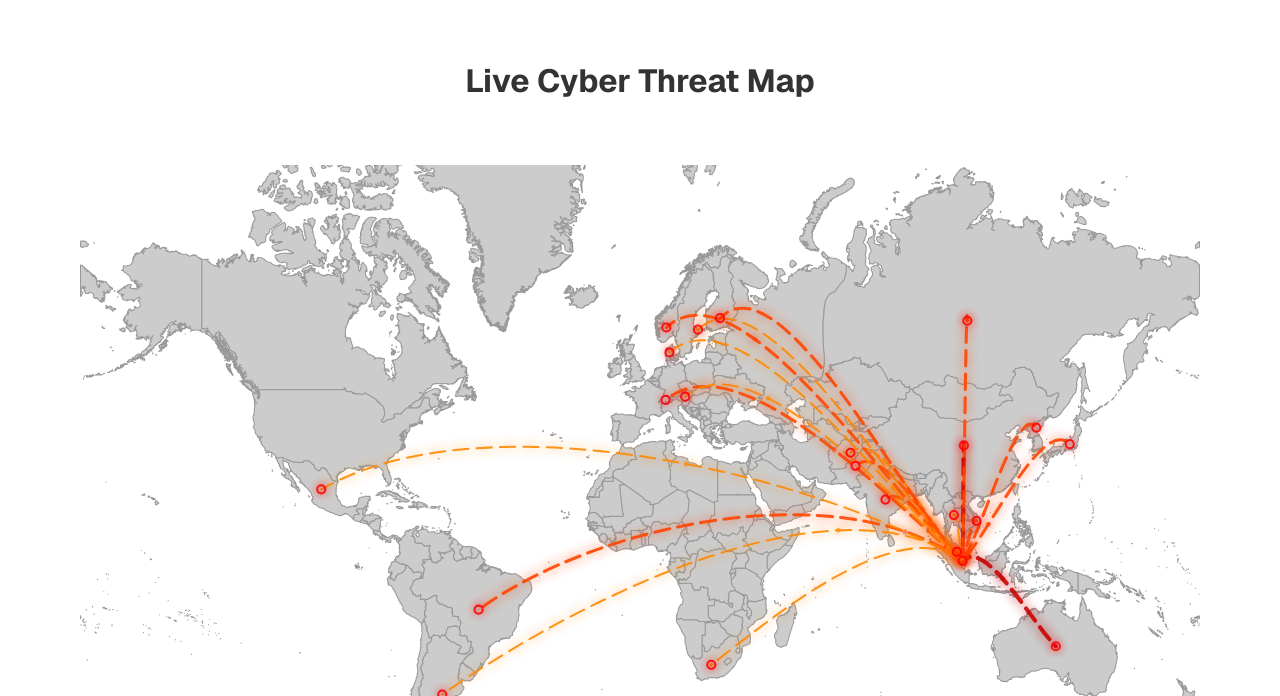
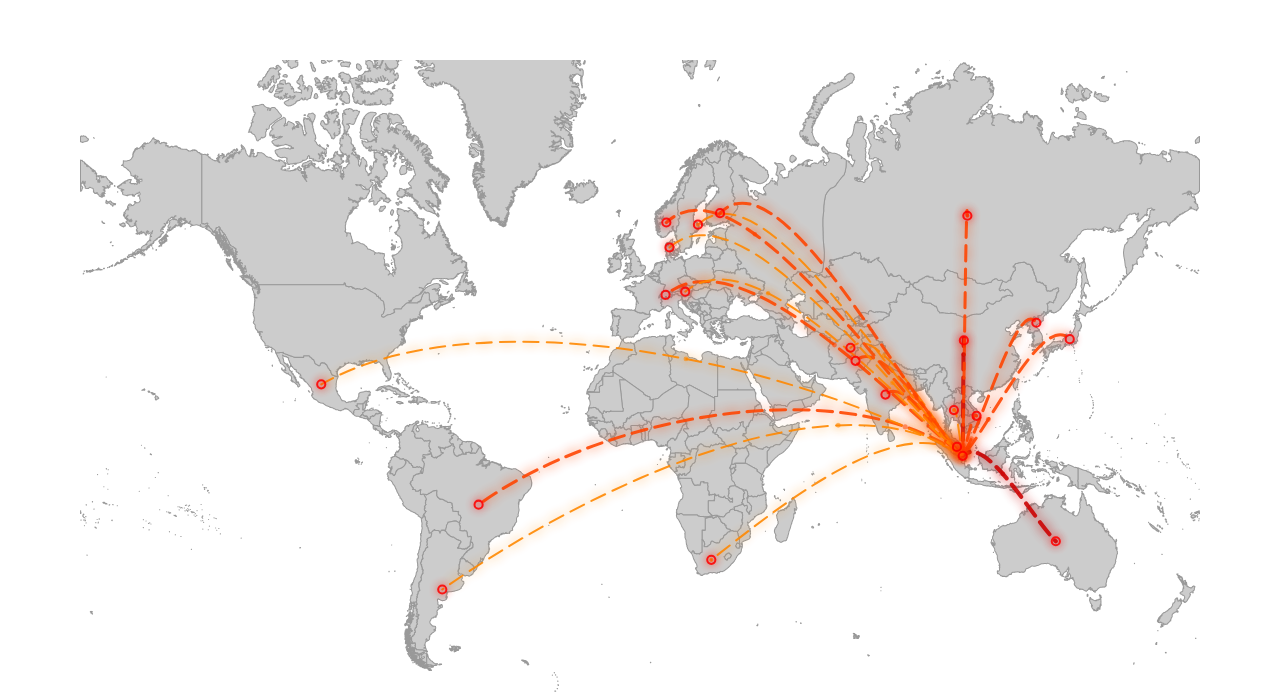
Before and after one commit to rakibulislamrabby/threat-map-d3, a Next.js app: page / in a window 1280 px wide. Shown: the part 104-800 px from the top of the page. Built offline with nearby package versions, Linux system fonts and the light colour scheme.

Commit message:
[add] arch

```diff
--- a/src/app/page.tsx
+++ b/src/app/page.tsx
@@ -27,7 +27,7 @@ export default function Home() {
   return (
     <div className={styles.page}>
       <main className={styles.main}>
-        <h1 style={{
+        {/* <h1 style={{
           textAlign: 'center',
           marginBottom: '2rem',
           color: '#333',
@@ -35,7 +35,7 @@ export default function Home() {
           fontWeight: 'bold'
         }}>
           Live Cyber Threat Map
-        </h1>
+        </h1> */}
         <SimpleWorldMap />
       </main>
     </div>
--- a/src/component/SimpleWorldMap.tsx
+++ b/src/component/SimpleWorldMap.tsx
@@ -125,7 +125,7 @@ const SimpleWorldMap: React.FC = () => {
 
         // Change border color on hover
         d3.select(this)
-          .style("stroke", "#0f22f2")
+          .style("stroke", "#6a6e6d")
           .style("stroke-width", "2px");
         //   .style("fill", "#aaaaaa");
 
```
